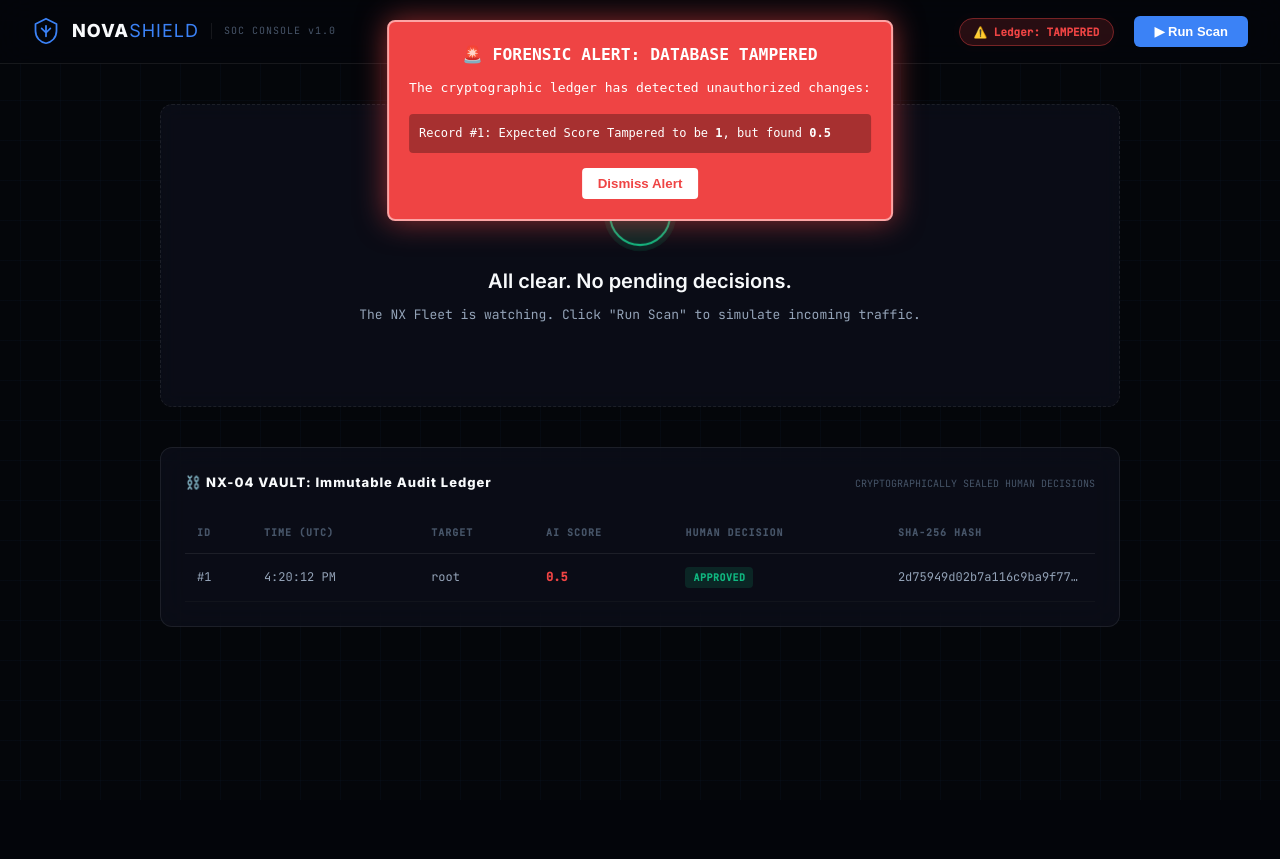
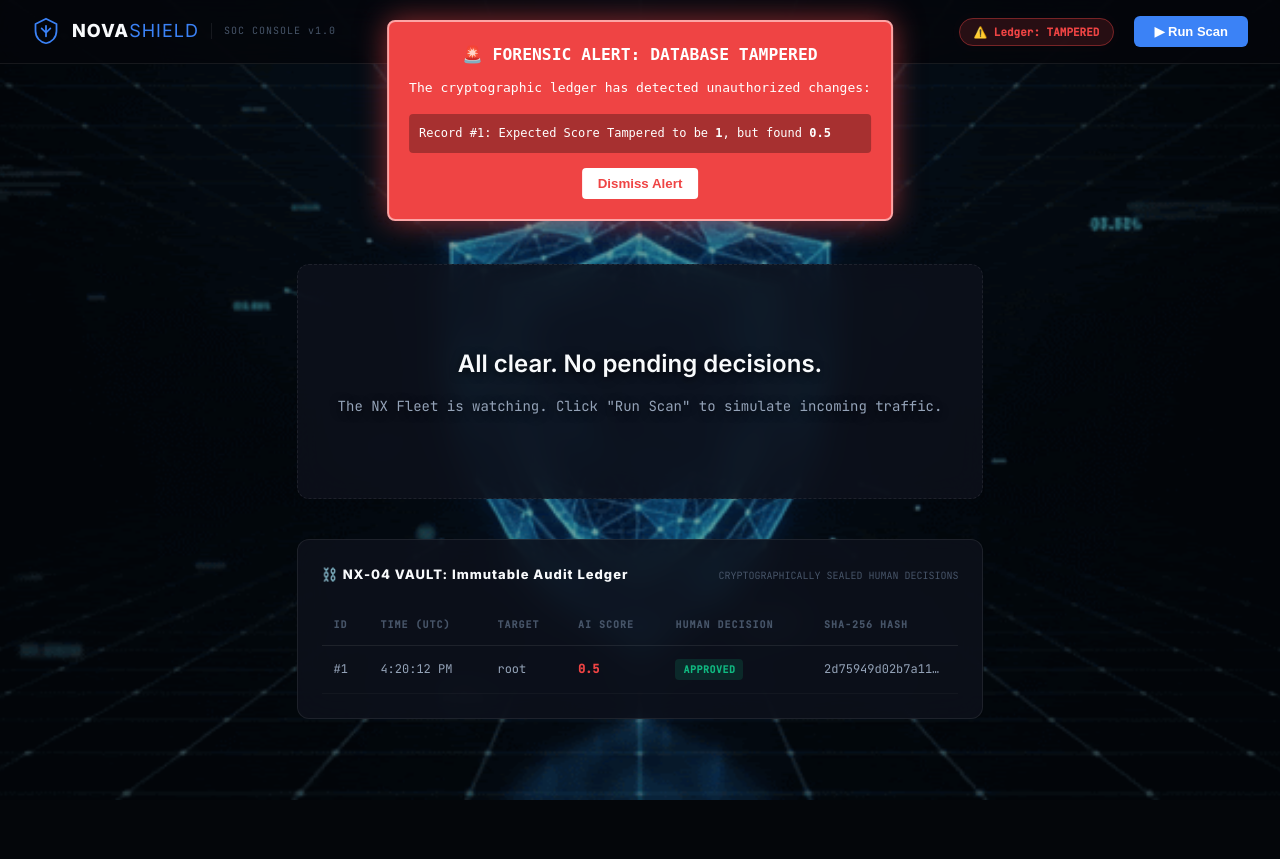
Before and after one commit to mariabatool869-star/nova_shield, a Flask app: page / in a window 1280 px wide. Before the commit the page ends 781 px from the top, so only its background shows below. Run offline with Flask 3, Linux system fonts and the light colour scheme; data comes from the database, SQL or seed files in the repository; parts of the project's set-up code (start-up, migrations or seed data) failed here and were passed over.

Commit message:
UI: Cinematic 3D GIF background and final dashboard polish

```diff
--- a/dashboard/app.py
+++ b/dashboard/app.py
@@ -1,3 +1,6 @@
+import warnings
+warnings.filterwarnings("ignore", category=UserWarning)
+
 import sys
 import os
 import json
--- a/dashboard/static/style.css
+++ b/dashboard/static/style.css
@@ -1,6 +1,6 @@
 :root {
     --bg-dark: #04060a;
-    --bg-surface: rgba(13, 17, 28, 0.7);
+    --bg-surface: rgba(13, 17, 28, 0.85); /* Made slightly more opaque so text is readable over the GIF */
     --border: rgba(255, 255, 255, 0.08);
     --border-red: rgba(239, 68, 68, 0.4);
 
@@ -23,116 +23,106 @@
 
 body {
     background-color: var(--bg-dark);
-    /* High-tech cyber grid background */
-    background-image:
-        linear-gradient(rgba(59, 130, 246, 0.03) 1px, transparent 1px),
-        linear-gradient(90deg, rgba(59, 130, 246, 0.03) 1px, transparent 1px);
-    background-size: 40px 40px;
-    background-position: center center;
     color: var(--text-main);
     font-family: var(--font-sans);
     font-size: 14px;
     line-height: 1.6;
     min-height: 100vh;
     -webkit-font-smoothing: antialiased;
+    overflow-x: hidden;
 }
 
-/* ============ HEADER ============ */
-header {
+/* THE HERO GIF BACKGROUND */
+.gif-background {
+    position: fixed;
+    top: 0; left: 0; width: 100vw; height: 100vh;
+    z-index: -1;
     display: flex;
-    justify-content: space-between;
+    justify-content: center;
     align-items: center;
-    padding: 16px 32px;
-    background: rgba(4, 6, 10, 0.8);
-    backdrop-filter: blur(20px);
-    border-bottom: 1px solid var(--border);
-    position: sticky;
-    top: 0;
-    z-index: 100;
+    opacity: 0.6; /* Blends the GIF into the background */
+    pointer-events: none;
 }
 
+.gif-background img {
+    min-width: 100%;
+    min-height: 100%;
+    object-fit: cover; /* Forces the GIF to cover the whole screen */
+    mix-blend-mode: screen; /* Removes the black box of the GIF */
+}
+
+/* UI LAYER (Sits on top of the GIF) */
+.ui-layer {
+    position: relative;
+    z-index: 10;
+    display: flex;
+    flex-direction: column;
+    min-height: 100vh;
+}
+
+/* HEADER */
+header { display: flex; justify-content: space-between; align-items: center; padding: 16px 32px; background: rgba(4, 6, 10, 0.8); backdrop-filter: blur(20px); border-bottom: 1px solid var(--border); position: sticky; top: 0; z-index: 100; }
 .logo-container { display: flex; align-items: center; gap: 12px; }
 .logo-mark { width: 28px; height: 28px; }
 .logo-text { font-size: 18px; font-weight: 800; letter-spacing: 1px; }
 .logo-text span { color: var(--accent); font-weight: 400; }
 .system-tag { font-family: var(--font-mono); font-size: 10px; color: var(--text-dim); border-left: 1px solid var(--border); padding-left: 12px; letter-spacing: 1px; }
-
 .header-right { display: flex; align-items: center; gap: 20px; }
 .chain-badge { padding: 6px 14px; border-radius: 20px; font-family: var(--font-mono); font-size: 11px; font-weight: 600; border: 1px solid var(--border); }
 .chain-badge.intact { background: var(--success-glow); color: var(--success); border-color: rgba(16, 185, 129, 0.3); }
 .chain-badge.compromised { background: var(--danger-glow); color: var(--danger); border-color: var(--border-red); animation: pulse-red 1.5s infinite; }
-
 @keyframes pulse-red { 0%, 100% { box-shadow: 0 0 0 0 rgba(239, 68, 68, 0.4); } 50% { box-shadow: 0 0 0 6px rgba(239, 68, 68, 0); } }
-
 .btn-primary { background: var(--accent); color: white; border: none; padding: 8px 20px; border-radius: 6px; font-weight: 600; font-size: 13px; cursor: pointer; transition: 0.2s; }
 .btn-primary:hover { background: #2563eb; transform: translateY(-1px); }
 
-main { max-width: 1000px; margin: 40px auto; padding: 0 20px 100px 20px; }
+main { max-width: 1000px; margin: 40px auto; padding: 0 20px 100px 20px; flex: 1; }
 .hidden { display: none !important; }
 
-/* ============ RESTING STATE ============ */
-.resting-card { background: var(--bg-surface); border: 1px dashed var(--border); border-radius: 12px; padding: 80px 40px; text-align: center; backdrop-filter: blur(10px); }
-.pulse-ring { width: 60px; height: 60px; border-radius: 50%; background: var(--success-glow); border: 2px solid var(--success); margin: 0 auto 20px auto; animation: breathe 3s infinite ease-in-out; }
-@keyframes breathe { 0%, 100% { transform: scale(1); box-shadow: 0 0 0 0 rgba(16, 185, 129, 0.2); } 50% { transform: scale(1.1); box-shadow: 0 0 0 15px rgba(16, 185, 129, 0); } }
-.resting-card h2 { font-size: 20px; font-weight: 600; color: var(--text-main); margin-bottom: 8px; }
-.resting-card p { color: var(--text-muted); font-family: var(--font-mono); font-size: 13px; }
+/* RESTING STATE */
+.resting-card {
+    background: var(--bg-surface);
+    border: 1px dashed var(--border);
+    border-radius: 12px;
+    padding: 80px 40px;
+    text-align: center;
+    backdrop-filter: blur(16px);
+    margin-top: 20vh; /* Pushes it down slightly to show the shield in the GIF */
+}
+.resting-card h2 { font-size: 24px; font-weight: 600; color: var(--text-main); margin-bottom: 12px; text-shadow: 0 2px 10px rgba(0,0,0,0.8); }
+.resting-card p { color: var(--text-muted); font-family: var(--font-mono); font-size: 14px; text-shadow: 0 2px 10px rgba(0,0,0,0.8); }
 
-/* ============ THREAT ALERT CARD ============ */
-.alert-card {
-    background: var(--bg-surface);
-    border: 1px solid var(--border);
-    border-top: 3px solid var(--danger); /* Red laser line at top */
-    border-radius: 12px;
-    padding: 32px;
-    box-shadow: 0 0 40px rgba(239, 68, 68, 0.1);
-    backdrop-filter: blur(16px);
-    animation: slideIn 0.4s cubic-bezier(0.16, 1, 0.3, 1);
-    position: relative;
-    overflow: hidden;
-}
-
-/* Scanning laser effect */
-.alert-card::before {
-    content: '';
-    position: absolute;
-    top: 0; left: 0; right: 0; height: 1px;
-    background: linear-gradient(90deg, transparent, var(--danger), transparent);
-    animation: scan 2s linear infinite;
-}
+/* ALERT CARD */
+.alert-card { background: var(--bg-surface); border: 1px solid var(--border); border-top: 3px solid var(--danger); border-radius: 12px; padding: 32px; box-shadow: 0 0 40px rgba(239, 68, 68, 0.2); backdrop-filter: blur(16px); animation: slideIn 0.4s cubic-bezier(0.16, 1, 0.3, 1); position: relative; overflow: hidden; margin-top: 40px; }
+.alert-card::before { content: ''; position: absolute; top: 0; left: 0; right: 0; height: 1px; background: linear-gradient(90deg, transparent, var(--danger), transparent); animation: scan 2s linear infinite; }
 @keyframes scan { 0% { transform: translateX(-100%); } 100% { transform: translateX(100%); } }
 @keyframes slideIn { from { opacity: 0; transform: translateY(20px); } to { opacity: 1; transform: translateY(0); } }
-
 .alert-header { display: flex; justify-content: space-between; align-items: flex-start; margin-bottom: 24px; }
 .alert-title { display: flex; align-items: center; gap: 16px; }
 .danger-badge { background: var(--danger-glow); color: var(--danger); padding: 6px 12px; border-radius: 4px; font-weight: 800; font-size: 11px; letter-spacing: 1px; border: 1px solid var(--border-red); }
 .alert-type { font-size: 20px; font-weight: 700; color: var(--text-main); }
-.confidence-score { font-family: var(--font-mono); font-size: 14px; color: var(--text-muted); background: rgba(0,0,0,0.4); padding: 6px 12px; border-radius: 6px; border: 1px solid var(--border); }
+.confidence-score { font-family: var(--font-mono); font-size: 14px; color: var(--text-muted); background: rgba(0,0,0,0.6); padding: 6px 12px; border-radius: 6px; border: 1px solid var(--border); }
 #alert-score { color: var(--danger); font-weight: bold; font-size: 18px; }
 
-/* ============ RAW LOG ============ */
-.raw-log-box { background: #000; border: 1px solid var(--border); border-radius: 8px; padding: 16px; margin-bottom: 24px; display: flex; flex-direction: column; gap: 8px; }
+/* RAW LOG */
+.raw-log-box { background: rgba(0, 0, 0, 0.8); border: 1px solid var(--border); border-radius: 8px; padding: 16px; margin-bottom: 24px; display: flex; flex-direction: column; gap: 8px; }
 .log-label { color: var(--text-dim); font-family: var(--font-mono); font-size: 10px; font-weight: 600; letter-spacing: 1px; }
 #alert-raw-log { color: #a7f3d0; font-family: var(--font-mono); font-size: 13px; word-break: break-all; line-height: 1.5; }
 
-/* ============ CORTEX EVIDENCE ============ */
-.cortex-box { background: rgba(59, 130, 246, 0.03); border: 1px solid rgba(59, 130, 246, 0.15); border-radius: 8px; padding: 24px; margin-bottom: 24px; }
+/* CORTEX */
+.cortex-box { background: rgba(59, 130, 246, 0.05); border: 1px solid rgba(59, 130, 246, 0.2); border-radius: 8px; padding: 24px; margin-bottom: 24px; }
 .cortex-box h3 { color: var(--accent); font-size: 12px; font-weight: 800; text-transform: uppercase; letter-spacing: 1.5px; margin-bottom: 20px; }
-
-/* SHAP Bars */
 .shap-container { display: flex; flex-direction: column; gap: 16px; }
 .shap-bar-row { display: flex; align-items: center; gap: 16px; }
 .shap-label { font-family: var(--font-mono); font-size: 12px; color: var(--text-main); width: 160px; text-align: right; flex-shrink: 0; }
-.shap-track { flex: 1; height: 8px; background: rgba(0,0,0,0.4); border-radius: 4px; overflow: hidden; position: relative; }
+.shap-track { flex: 1; height: 8px; background: rgba(0,0,0,0.6); border-radius: 4px; overflow: hidden; position: relative; }
 .shap-fill { height: 100%; border-radius: 4px; transition: width 1s cubic-bezier(0.16, 1, 0.3, 1); }
 .shap-fill.increases_risk { background: linear-gradient(90deg, #ef4444, #f87171); box-shadow: 0 0 10px rgba(239, 68, 68, 0.5); }
 .shap-fill.decreases_risk { background: linear-gradient(90deg, #10b981, #34d399); box-shadow: 0 0 10px rgba(16, 185, 129, 0.5); }
 .shap-value { font-family: var(--font-mono); font-size: 12px; width: 50px; color: var(--text-main); text-align: right; }
-
-/* Counterfactual Hint */
-.counterfactual-hint { margin-top: 24px; padding: 14px 16px; background: rgba(245, 158, 11, 0.05); border-left: 3px solid var(--warning); border-radius: 4px; display: flex; gap: 12px; align-items: flex-start; font-family: var(--font-mono); font-size: 12px; color: #fcd34d; line-height: 1.5; }
+.counterfactual-hint { margin-top: 24px; padding: 14px 16px; background: rgba(245, 158, 11, 0.1); border-left: 3px solid var(--warning); border-radius: 4px; display: flex; gap: 12px; align-items: flex-start; font-family: var(--font-mono); font-size: 12px; color: #fcd34d; line-height: 1.5; }
 .cf-icon { font-size: 16px; }
 
-/* ============ SERVO GATE ============ */
+/* SERVO */
 .servo-box { border-top: 1px solid var(--border); padding-top: 24px; }
 .servo-box h3 { color: var(--warning); font-size: 12px; font-weight: 800; text-transform: uppercase; letter-spacing: 1.5px; margin-bottom: 8px; }
 .servo-box p { color: var(--text-muted); font-size: 14px; margin-bottom: 20px; }
@@ -143,7 +133,7 @@ main { max-width: 1000px; margin: 40px auto; padding: 0 20px 100px 20px; }
 .btn-reject { background: var(--danger-glow); color: var(--danger); border: 1px solid var(--border-red); }
 .btn-reject:hover { background: var(--danger); color: #000; box-shadow: 0 0 20px rgba(239, 68, 68, 0.4); }
 
-/* ============ AUDIT TABLE ============ */
+/* AUDIT TABLE */
 .audit-panel { background: var(--bg-surface); border: 1px solid var(--border); border-radius: 12px; padding: 24px; margin-top: 40px; backdrop-filter: blur(16px); }
 .audit-header { display: flex; justify-content: space-between; align-items: baseline; margin-bottom: 20px; }
 .audit-header h3 { font-size: 13px; font-weight: 800; color: var(--text-main); letter-spacing: 1px; }
--- a/dashboard/templates/index.html
+++ b/dashboard/templates/index.html
@@ -11,6 +11,13 @@
 </head>
 <body>
 
+    <!-- THE HERO GIF BACKGROUND -->
+    <div class="gif-background">
+        <img src="{{ url_for('static', filename='shield.gif') }}" alt="NovaShield Network">
+    </div>
+
+    <!-- UI CONTENT -->
+    <div class="ui-layer">
         <header>
             <div class="logo-container">
                 <svg class="logo-mark" viewBox="0 0 32 32" fill="none" xmlns="http://www.w3.org/2000/svg">
@@ -30,9 +37,8 @@
         </header>
 
         <main>
-        <!-- RESTING STATE -->
+            <!-- RESTING STATE (Now transparent to show the GIF) -->
             <div id="resting-state" class="resting-card">
-            <div class="pulse-ring"></div>
                 <h2>All clear. No pending decisions.</h2>
                 <p>The NX Fleet is watching. Click "Run Scan" to simulate incoming traffic.</p>
             </div>
@@ -73,7 +79,7 @@
                 </div>
             </div>
 
-        <!-- NEW: THE IMMUTABLE AUDIT LEDGER -->
+            <!-- AUDIT LEDGER -->
             <div class="audit-panel">
                 <div class="audit-header">
                     <h3>⛓️ NX-04 VAULT: Immutable Audit Ledger</h3>
@@ -97,8 +103,8 @@
                     </table>
                 </div>
             </div>
-
         </main>
+    </div>
 
     <script src="{{ url_for('static', filename='app.js') }}"></script>
 </body>
```
Also changed, not shown: dashboard/static/shield.gif (added). Lines whose indentation alone changed are shown as unchanged.
